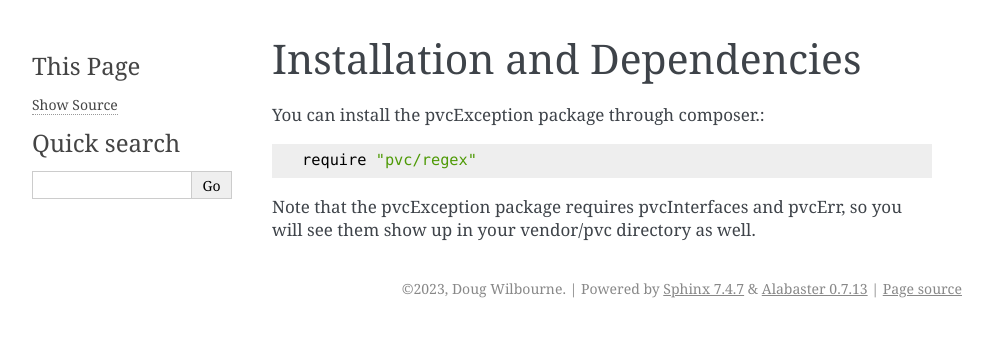
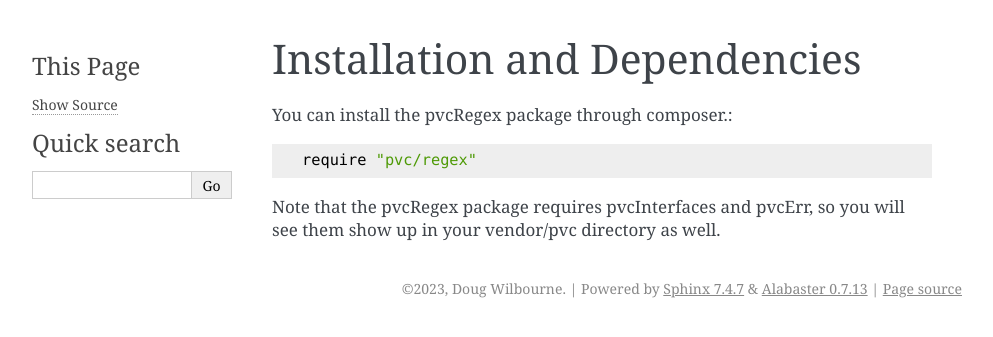
Before and after one commit to dwilbourne/pvcRegex, a Sphinx documentation site: the page built from docs/source/install.rst, in a window 1280 px wide. Shown: the top 337 px of the page, without its empty margins (148-1141 px from the left). Built offline with Sphinx 7.4.7, drawn with Linux system fonts in a browser that asks for light colours.

Commit message:
fixed more documentation

```diff
--- a/docs/source/conf.py
+++ b/docs/source/conf.py
@@ -6,7 +6,7 @@
 # -- Project information -----------------------------------------------------
 # https://www.sphinx-doc.org/en/master/usage/configuration.html#project-information
 
-project = 'pvcErr'
+project = 'pvcRegex'
 copyright = '2023, Doug Wilbourne'
 author = 'Doug Wilbourne'
 
--- a/docs/source/install.rst
+++ b/docs/source/install.rst
@@ -3,11 +3,11 @@
 Installation and Dependencies
 =============================
 
-You can install the pvcException package through composer.::
+You can install the pvcRegex package through composer.::
 
 
     require "pvc/regex"
 
 
-Note that the pvcException package requires pvcInterfaces and pvcErr, so you will see them show up in your vendor/pvc
+Note that the pvcRegex package requires pvcInterfaces and pvcErr, so you will see them show up in your vendor/pvc
 directory as well.
--- a/docs/source/usage.rst
+++ b/docs/source/usage.rst
@@ -16,7 +16,7 @@ For example,::
     $fooMatch = $regex->getMatch[1];
 
 The Regex object also has an attribute regarding case-sensitivity.  setCaseSensitive sets the value, isCaseSensitive
-retrives the value.
+retrieves the value.
 
 There are three static methods in the class that can be useful. One is validatePattern, which returns a bool given a
 pattern.  The other is escapeString.  Under the covers, this is preg_quote.  In my view, preg_quote is entirely
```
